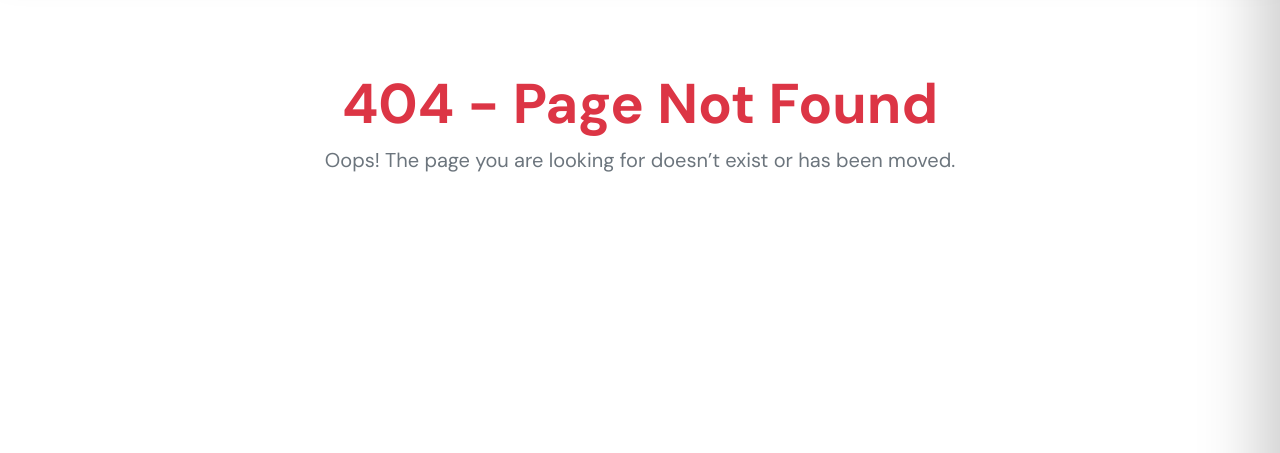
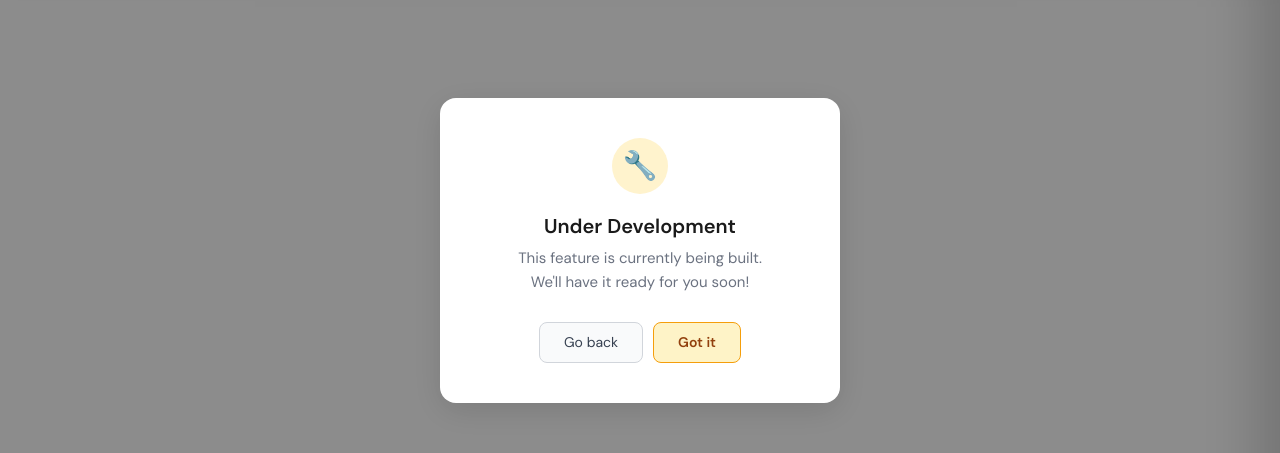
Before and after one commit to vishalsonwane951/my-travel-app-Frontend, a React (Vite) app: page /goa in a window 1280 px wide. Shown: the part 150-603 px from the top of the page. Built offline with nearby package versions, Linux system fonts and the light colour scheme; no server answers.

Commit message:
handover

```diff
--- a/package.json
+++ b/package.json
@@ -14,6 +14,7 @@
     "axios": "^1.11.0",
     "bootstrap": "^5.3.7",
     "cloudinary": "^1.41.3",
+    "dotenv": "^17.4.2",
     "framer-motion": "^12.23.12",
     "lucide-react": "^0.541.0",
     "multer": "^2.1.1",
--- a/src/Pages/PageNotFound.jsx
+++ b/src/Pages/PageNotFound.jsx
@@ -1,14 +1,76 @@
-import React from 'react';
+import React, { useState } from 'react';
+import { useNavigate } from 'react-router-dom';
 
 function PageNotFound() {
+  const [visible, setVisible] = useState(true);
+  const navigate = useNavigate();
+
+  const handleClose = () => {
+    setVisible(false);
+    navigate(-1); // goes back to previous page
+  };
+
+  if (!visible) return null;
+
   return (
-    <div style={{ textAlign: 'center', marginTop: '100px' }}>
-    <div className="container text-center mt-5 mt-5" >
-      <h1 className="display-4 text-danger fw-bold mt-5" >404 - Page Not Found</h1>
-      <p className="text-secondary fs-5 mt-">
-        Oops! The page you are looking for doesn’t exist or has been moved.
-      </p>
-    </div>
+    <div style={{
+      position: 'fixed', inset: 0,
+      background: 'rgba(0,0,0,0.45)',
+      display: 'flex', alignItems: 'center', justifyContent: 'center',
+      zIndex: 9999,
+    }}>
+      <div style={{
+        background: '#fff',
+        borderRadius: '16px',
+        padding: '2.5rem 2rem',
+        maxWidth: '400px',
+        width: '90%',
+        textAlign: 'center',
+        boxShadow: '0 8px 32px rgba(0,0,0,0.12)',
+      }}>
+        <div style={{
+          width: 56, height: 56, borderRadius: '50%',
+          background: '#FFF3CD',
+          display: 'flex', alignItems: 'center', justifyContent: 'center',
+          margin: '0 auto 1.25rem',
+          fontSize: 28,
+        }}>
+          🔧
+        </div>
+
+        <h2 style={{ fontSize: 20, fontWeight: 600, margin: '0 0 0.5rem', color: '#1a1a1a' }}>
+          Under Development
+        </h2>
+
+        <p style={{ fontSize: 15, color: '#6b7280', margin: '0 0 1.75rem', lineHeight: 1.6 }}>
+          This feature is currently being built.<br />
+          We'll have it ready for you soon!
+        </p>
+
+        <div style={{ display: 'flex', gap: 10, justifyContent: 'center' }}>
+          <button
+            onClick={handleClose}
+            style={{
+              padding: '9px 24px', fontSize: 14,
+              borderRadius: 8, border: '1px solid #d1d5db',
+              background: '#f9fafb', cursor: 'pointer', color: '#374151',
+            }}
+          >
+            Go back
+          </button>
+          <button
+            onClick={handleClose}
+            style={{
+              padding: '9px 24px', fontSize: 14,
+              borderRadius: 8, border: '1px solid #f59e0b',
+              background: '#fef3c7', cursor: 'pointer',
+              color: '#92400e', fontWeight: 600,
+            }}
+          >
+            Got it
+          </button>
+        </div>
+      </div>
     </div>
   );
 }
--- a/src/utils/api.js
+++ b/src/utils/api.js
@@ -1,7 +1,7 @@
 import axios from "axios";
 
 const api = axios.create({
-  baseURL: 'https://my-travel-app-backend-6.onrender.com/api',
+  baseURL: 'http://localhost:5000/api',
   withCredentials: true,
 });
 
```
Also changed, not shown: 2 other files (tests, documents, lock files or other folders).
